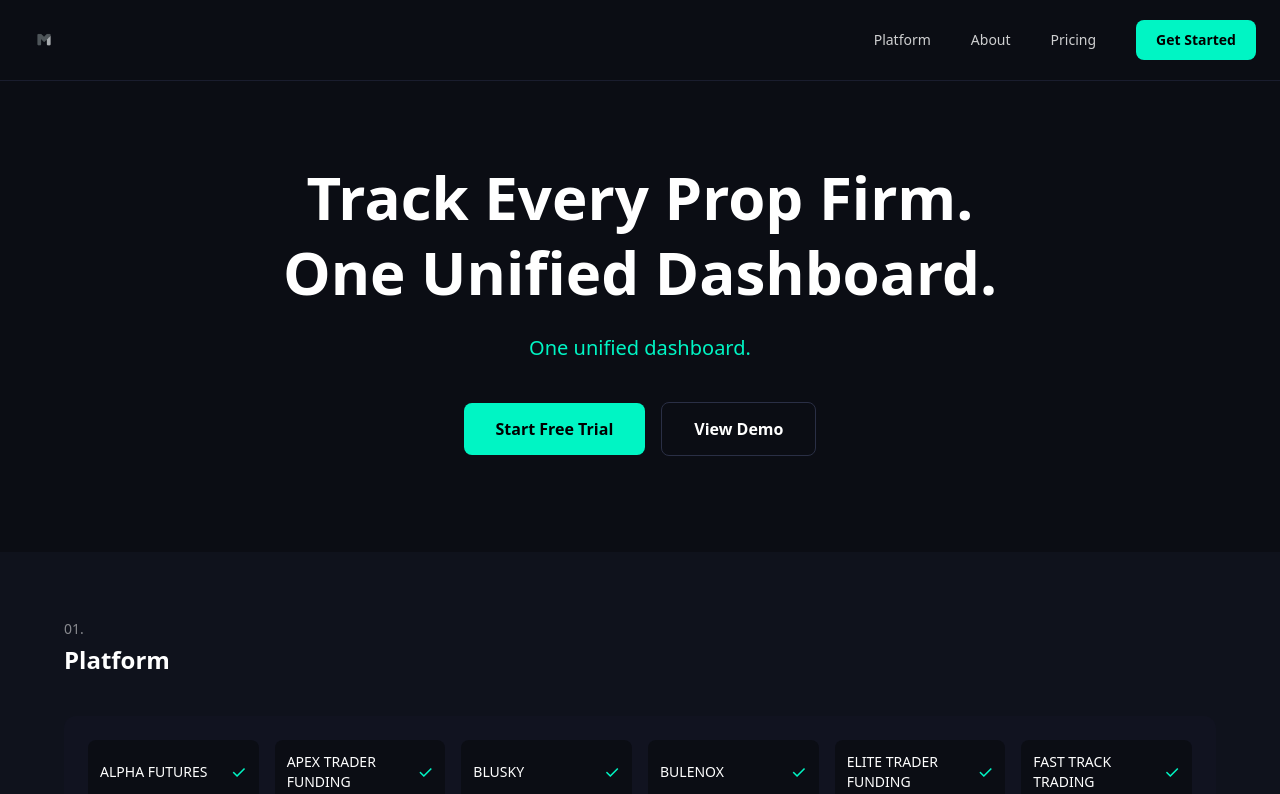
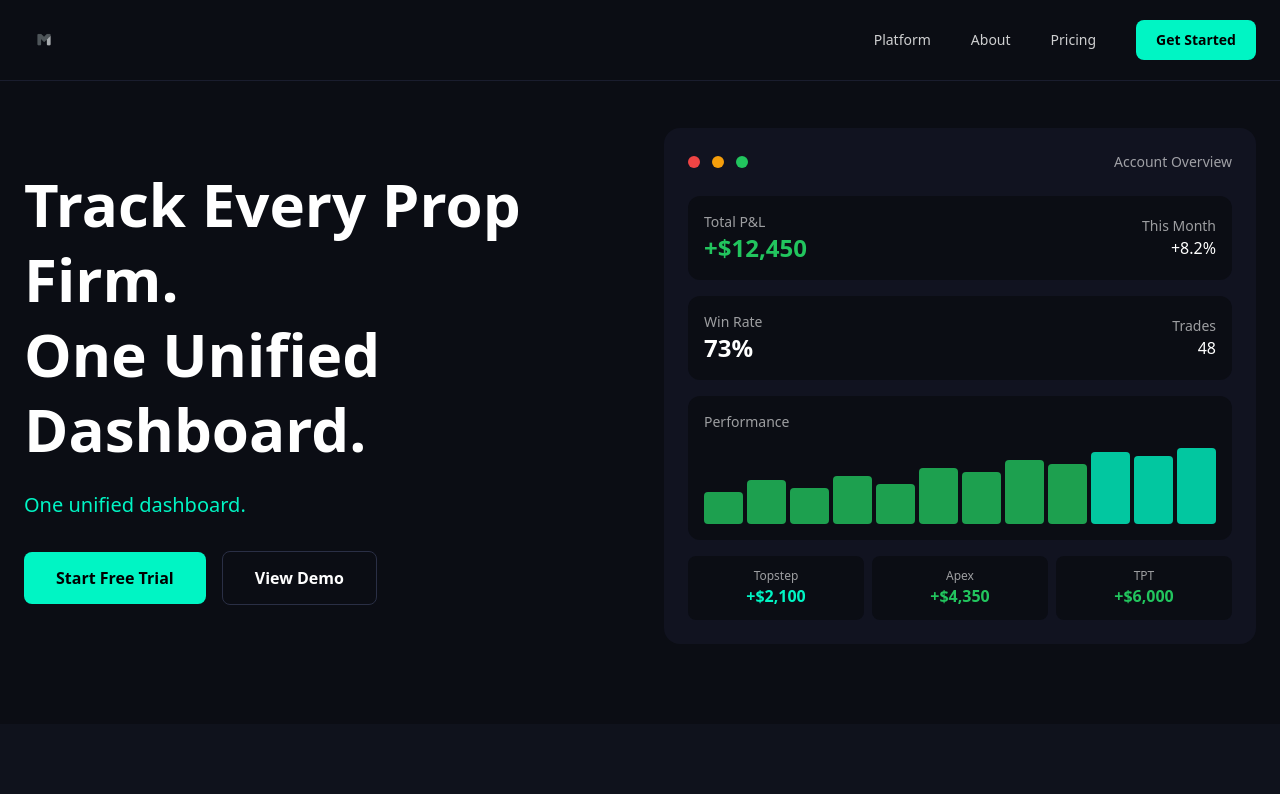
Before and after one commit to tradethemosaic/propflow-clone, a Next.js app: page / in a window 1280 px wide. Shown: the top 794 px of the page. Built offline with nearby package versions, Linux system fonts and the light colour scheme.

Commit message:
Add hero chart dashboard graphic

```diff
--- a/src/app/page.tsx
+++ b/src/app/page.tsx
@@ -35,22 +35,105 @@ export default function Home() {
         </div>
       </nav>
 
-      {/* Hero */}
-      <section className="pt-40 pb-24 px-6 text-center">
-        <h1 className="text-4xl md:text-6xl font-bold text-white mb-6 leading-tight max-w-4xl mx-auto">
+      {/* Hero with Chart */}
+      <section className="pt-32 pb-20 px-6" style={{ background: '#0b0d14' }}>
+        <div className="max-w-7xl mx-auto">
+          <div className="grid lg:grid-cols-2 gap-12 items-center">
+            {/* Left - Text */}
+            <div>
+              <h1 className="text-4xl md:text-5xl lg:text-6xl font-bold text-white mb-6 leading-tight">
                 Track Every Prop Firm.<br />
                 One Unified Dashboard.
               </h1>
-        <p className="text-xl mb-10 mx-auto" style={{ color: '#00f5c4', maxWidth: '500px' }}>
+              <p className="text-xl mb-8" style={{ color: '#00f5c4' }}>
                 One unified dashboard.
               </p>
-        <div className="flex items-center justify-center gap-4">
+              <div className="flex items-center gap-4">
                 <button className="px-8 py-3.5 rounded-lg text-base font-semibold text-black hover:opacity-90 transition" style={{ background: '#00f5c4' }}>
                   Start Free Trial
                 </button>
                 <button className="px-8 py-3.5 rounded-lg text-base font-semibold text-white hover:bg-white/10 transition" style={{ border: '1px solid #2a2f45' }}>
                   View Demo
                 </button>
+              </div>
+            </div>
+
+            {/* Right - Chart Graphic */}
+            <div className="relative">
+              <div className="p-6 rounded-2xl" style={{ background: '#111320' }}>
+                {/* Chart Header */}
+                <div className="flex items-center justify-between mb-6">
+                  <div className="flex items-center gap-3">
+                    <div className="w-3 h-3 rounded-full" style={{ background: '#ef4444' }}></div>
+                    <div className="w-3 h-3 rounded-full" style={{ background: '#f59e0b' }}></div>
+                    <div className="w-3 h-3 rounded-full" style={{ background: '#22c55e' }}></div>
+                  </div>
+                  <span className="text-white/60 text-sm">Account Overview</span>
+                </div>
+
+                {/* Chart Area */}
+                <div className="space-y-4">
+                  {/* Stat Row 1 */}
+                  <div className="flex items-center justify-between p-4 rounded-xl" style={{ background: '#0b0d14' }}>
+                    <div>
+                      <div className="text-white/60 text-sm">Total P&L</div>
+                      <div className="text-2xl font-bold" style={{ color: '#22c55e' }}>+$12,450</div>
+                    </div>
+                    <div className="text-right">
+                      <div className="text-white/60 text-sm">This Month</div>
+                      <div className="text-white font-medium">+8.2%</div>
+                    </div>
+                  </div>
+
+                  {/* Stat Row 2 */}
+                  <div className="flex items-center justify-between p-4 rounded-xl" style={{ background: '#0b0d14' }}>
+                    <div>
+                      <div className="text-white/60 text-sm">Win Rate</div>
+                      <div className="text-2xl font-bold text-white">73%</div>
+                    </div>
+                    <div className="text-right">
+                      <div className="text-white/60 text-sm">Trades</div>
+                      <div className="text-white font-medium">48</div>
+                    </div>
+                  </div>
+
+                  {/* Mini Chart */}
+                  <div className="p-4 rounded-xl" style={{ background: '#0b0d14' }}>
+                    <div className="text-white/60 text-sm mb-3">Performance</div>
+                    <div className="flex items-end gap-1 h-20">
+                      {[40, 55, 45, 60, 50, 70, 65, 80, 75, 90, 85, 95].map((h, i) => (
+                        <div
+                          key={i}
+                          className="flex-1 rounded-sm"
+                          style={{
+                            height: `${h}%`,
+                            background: i > 8 ? '#00f5c4' : '#22c55e',
+                            opacity: 0.8
+                          }}
+                        ></div>
+                      ))}
+                    </div>
+                  </div>
+
+                  {/* Prop Firms Row */}
+                  <div className="grid grid-cols-3 gap-2">
+                    <div className="p-3 rounded-lg text-center" style={{ background: '#0b0d14' }}>
+                      <div className="text-white/60 text-xs">Topstep</div>
+                      <div className="text-white font-semibold" style={{ color: '#00f5c4' }}>+$2,100</div>
+                    </div>
+                    <div className="p-3 rounded-lg text-center" style={{ background: '#0b0d14' }}>
+                      <div className="text-white/60 text-xs">Apex</div>
+                      <div className="text-white font-semibold" style={{ color: '#22c55e' }}>+$4,350</div>
+                    </div>
+                    <div className="p-3 rounded-lg text-center" style={{ background: '#0b0d14' }}>
+                      <div className="text-white/60 text-xs">TPT</div>
+                      <div className="text-white font-semibold" style={{ color: '#22c55e' }}>+$6,000</div>
+                    </div>
+                  </div>
+                </div>
+              </div>
+            </div>
+          </div>
         </div>
       </section>
 
```
Lines whose indentation alone changed are shown as unchanged.
